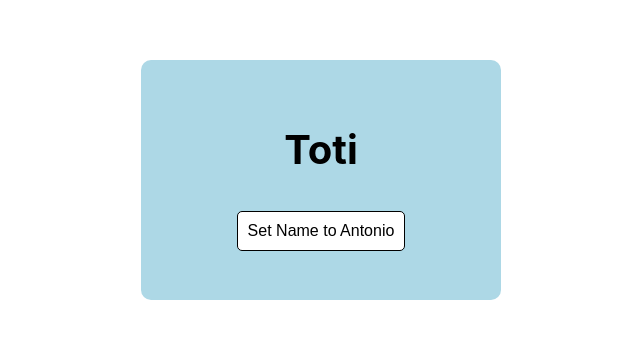
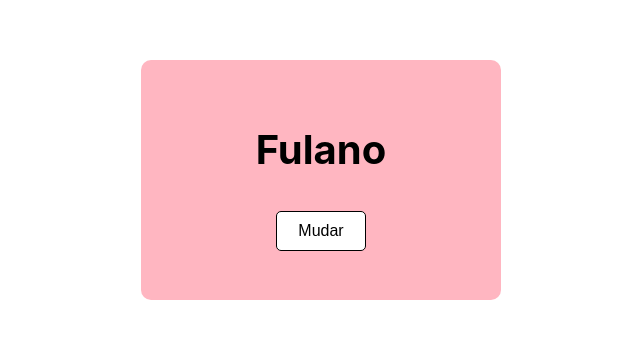
Before and after one commit to toticavalcanti/react-hooks-usestate-example, a React (Create React App) app: page / in a window 1280 px wide. Shown: the part 233-572 px from the top of the page, without its empty margins (319-959 px from the left). Built offline with nearby package versions, Linux system fonts and the light colour scheme.

Commit message:
change the buttom setState name to conditional

```diff
--- a/src/components/card/card.css
+++ b/src/components/card/card.css
@@ -1,5 +1,5 @@
 .card {
-  background-color: lightblue;
+  background-color: lightPINK;
   min-width: 300px;
   max-width: 600px;
   min-height: 180px;
--- a/src/components/use-state-component/use-state-example-component.jsx
+++ b/src/components/use-state-component/use-state-example-component.jsx
@@ -18,7 +18,7 @@ export class StateClassComponent extends React.Component {
     super();
 
     this.state = {
-      name: 'Toti'
+      name: 'Fulano'
     };
   }
 
@@ -26,8 +26,10 @@ export class StateClassComponent extends React.Component {
     return (
       <Card>
         <h1> {this.state.name} </h1>
-        <button onClick={(e) => this.setState({ name: 'Antonio' })}>
-          Set Name to Antonio
+        <button onClick={(e) => this.setState({
+          name: this.state.name === 'Fulano' ? 'Beltrano' : 'Fulano'
+          })}>
+          Mudar
         </button>
       </Card>
     );
```
Also changed, not shown: 1 other file (tests, documents, lock files or other folders).
